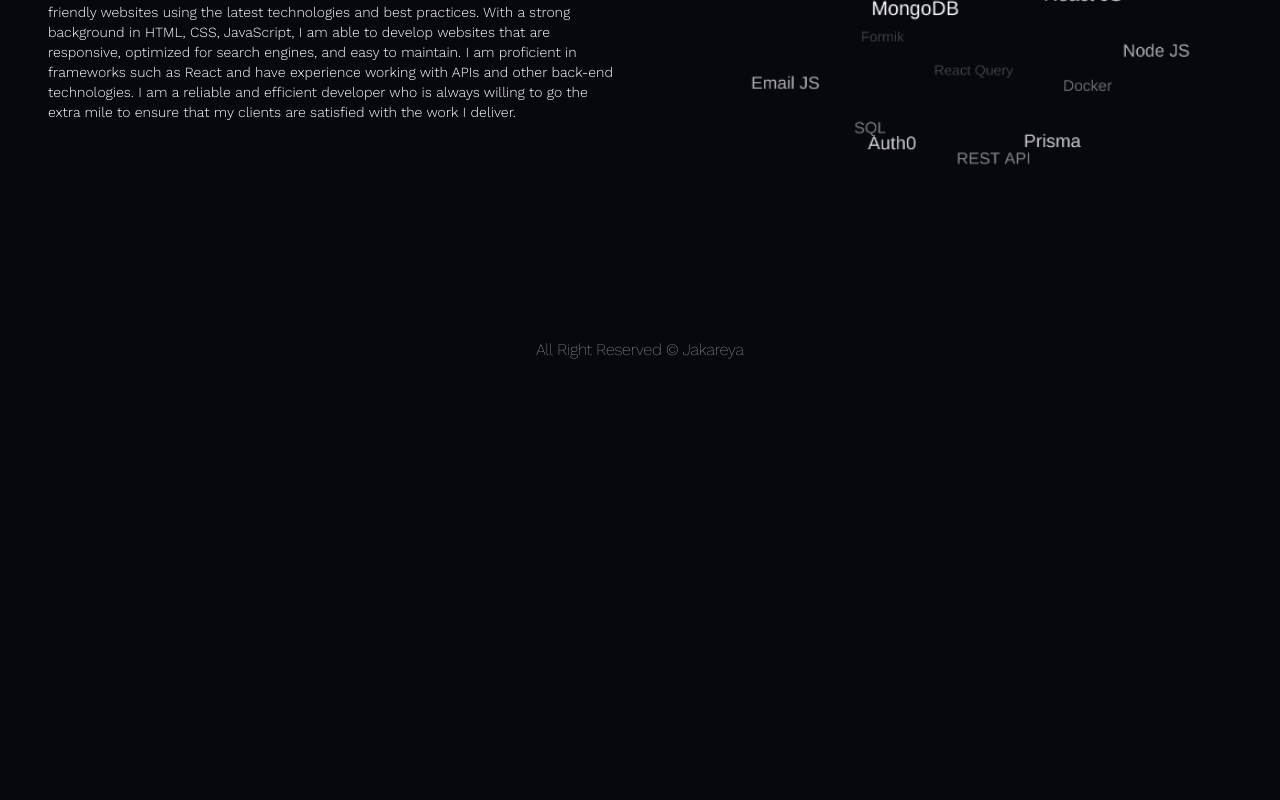
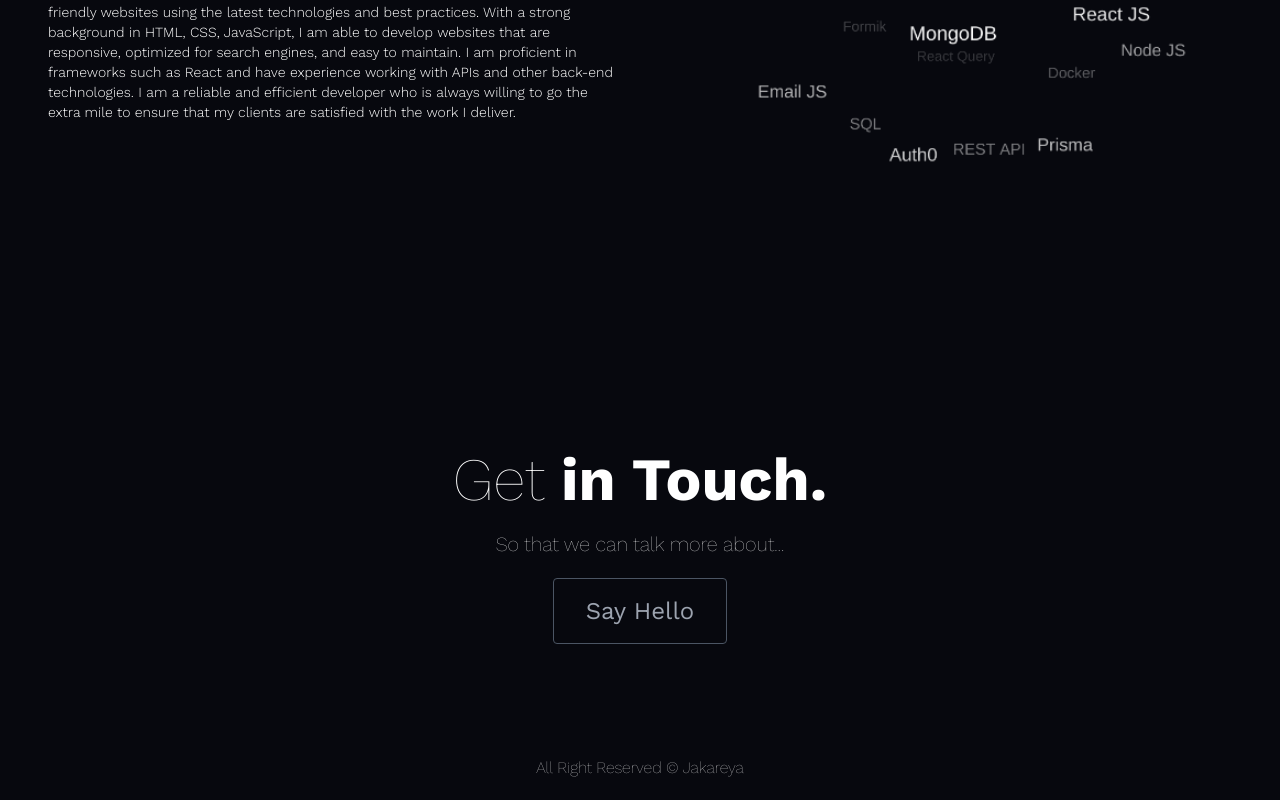
Before and after one commit to jakareya76/portfolio, a Next.js app: page / in a window 1280 px wide. Shown: the part 3158-3958 px from the top of the page. Before the commit the page ends 3540 px from the top, so only its background shows below. Built offline with nearby package versions, Linux system fonts and the light colour scheme.

Commit message:
create contact section

```diff
--- a/src/app/page.jsx
+++ b/src/app/page.jsx
@@ -5,6 +5,7 @@ import Hero from "@/components/Hero";
 import MySkills from "@/components/MySkills";
 
 import { myWork } from "@/constants";
+import Link from "next/link";
 
 const HomePage = () => {
   return (
@@ -67,6 +68,23 @@ const HomePage = () => {
         </div>
       </section>
 
+      <section className="px-8 py-28">
+        <div className="flex flex-col items-center justify-center">
+          <h1 className="text-4xl font-thin text-white md:text-6xl">
+            Get <span className="font-bold">in Touch.</span>
+          </h1>
+          <span className="py-3 text-xl font-thin text-white md:py-5">
+            So that we can talk more about...
+          </span>
+          <Link
+            href="mailto:jakareya1306@gmail.com"
+            className="px-8 py-4 text-2xl text-gray-400 bg-transparent border border-gray-600 rounded hover:bg-zinc-900 hover:border-zinc-900"
+          >
+            Say Hello
+          </Link>
+        </div>
+      </section>
+
       <RightSide />
     </>
   );
```
